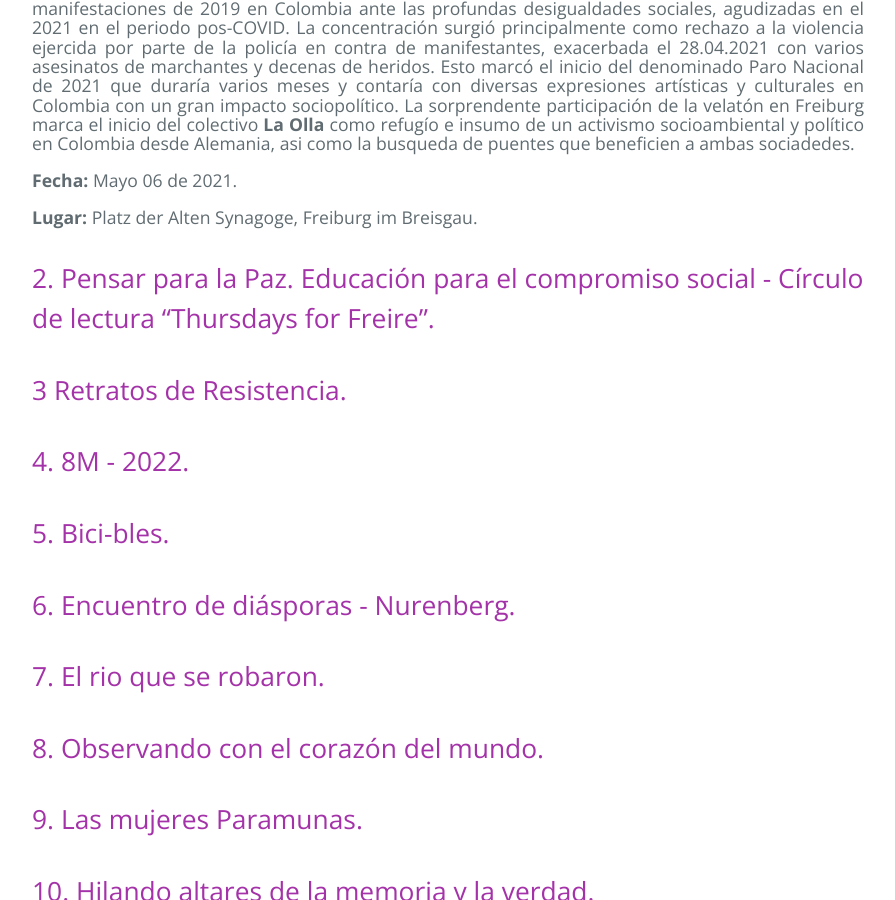
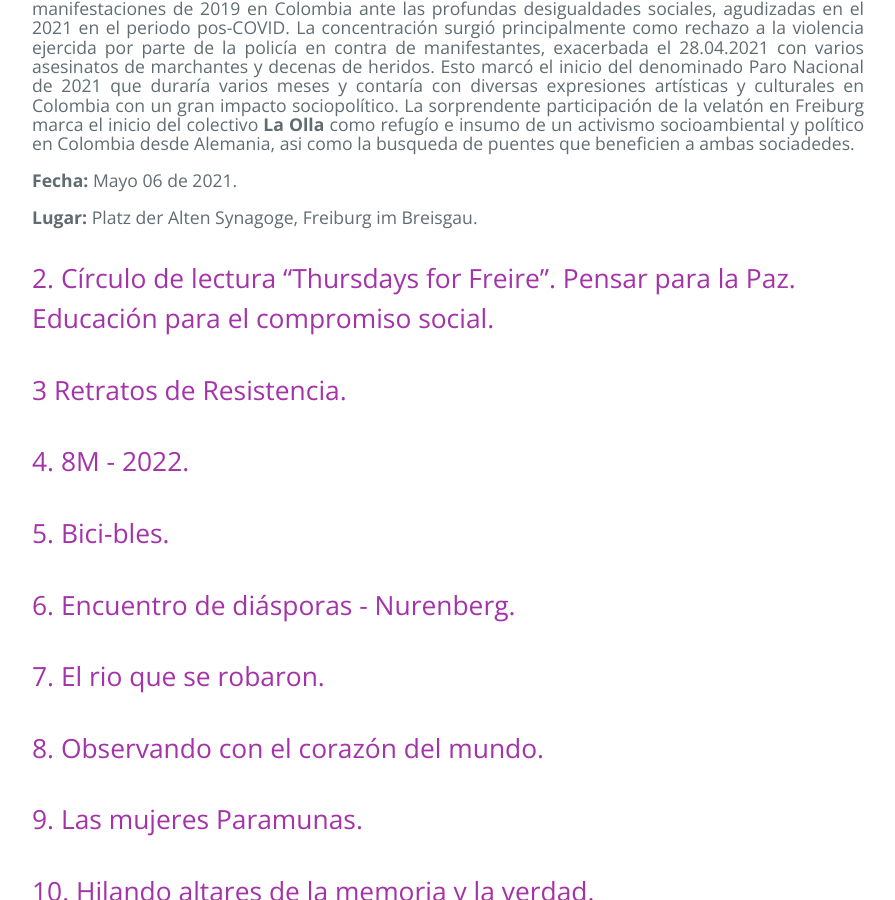
Before and after one commit to LaOllaColectivo/laollasite, a Jekyll site: the page built from _pages/about.md, in a window 1280 px wide and 900 px high, scrolled down 1321 px. Shown: the whole window, without its empty margins (192-1087 px from the left). Built offline with Jekyll 4.4.1, drawn with Linux system fonts in a browser that asks for light colours.

```diff
--- a/_pages/about.md
+++ b/_pages/about.md
@@ -63,7 +63,7 @@ A continuación se listan algunos de los eventos en los que La Olla ha participa
 </script>
 
 
-## 2. Pensar para la Paz. Educación para el compromiso social - Círculo de lectura "Thursdays for Freire".
+## 2. Círculo de lectura "Thursdays for Freire". Pensar para la Paz. Educación para el compromiso social.
 
 ## 3 Retratos de Resistencia.
 
```
